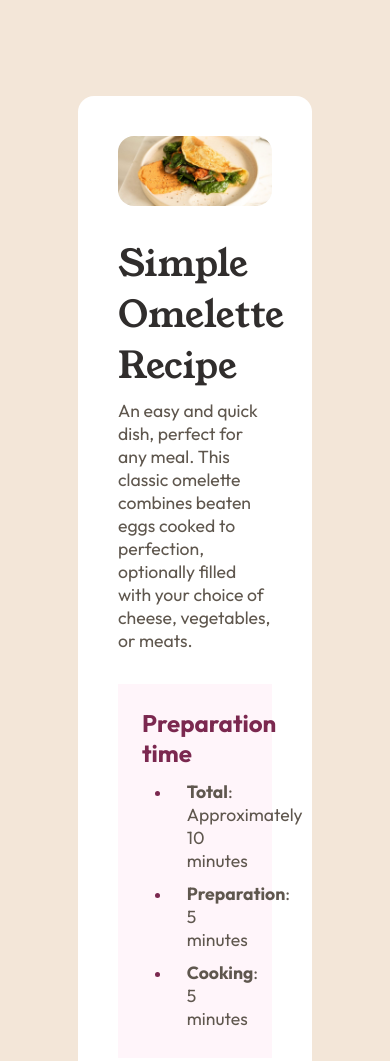
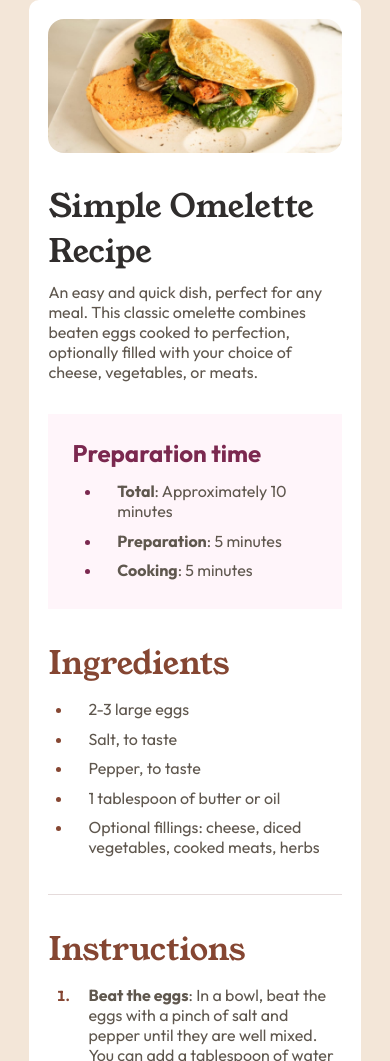
Before and after one commit to Sekarsk18/SimpleOmeletteReceipe, a plain HTML site: page index.html in a window 390 px wide. Shown: the top 1061 px of the page. Drawn offline with Linux system fonts and the light colour scheme.

Commit message:
responsive added

```diff
--- a/index.html
+++ b/index.html
@@ -5,7 +5,7 @@
     <meta name="viewport" content="width=device-width, initial-scale=1.0">
     <link rel="stylesheet" href="style.css">
     <title>Frontend Mentor | Recipe Page</title>
-    <link rel="shortcut icon" href="/images/favicon-32x32.png" type="image/x-icon">
+    <link rel="shortcut icon" href="/SimpleOmeletteReceipe/images/favicon-32x32.png" type="image/x-icon">
 </head>
 <body>
   <div class="container">
--- a/style.css
+++ b/style.css
@@ -174,6 +174,54 @@
     border: 0;
 }
 
+@media screen and (max-width: 1024px){
+    :root{
+        --primaryfont: 2rem;
+        --secondaryfont: 1rem;
+    }
+
+    .recipe-template {
+        margin-block: 2.5rem;
+        padding: 1.5rem;
+        border-radius: 15px;
+    }
+
+    .header h2 {
+        font-size: 2.1rem;
+    }
+}
+
+@media screen and (max-width: 768px){
+    :root{
+        --primaryfont: 2rem;
+        --secondaryfont: 1rem;
+    }
+
+    .recipe-template {
+        width: 75%;
+        margin-block: 2.5rem;
+        padding: 1.5rem;
+        border-radius: 15px;
+    }
+
+    .header h2 {
+        font-size: 2.1rem;
+    }
+}
+
+@media screen and (max-width: 425px){
+
+    .recipe-template {
+        width: 85%;
+        margin-block: 0;
+        padding: 1.2rem;
+        border-radius: 10px;
+    }
+
+    .header h2 {
+        font-size: 2rem;
+    }
+}
 
 @media screen and (max-width:375px) {
     :root{
```
